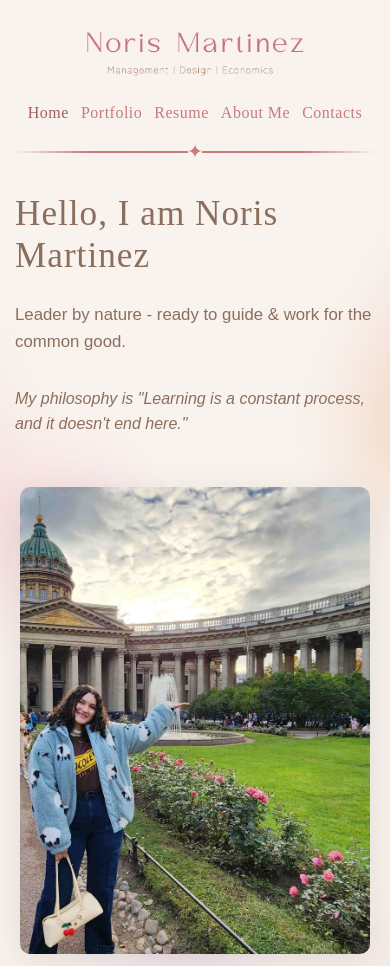
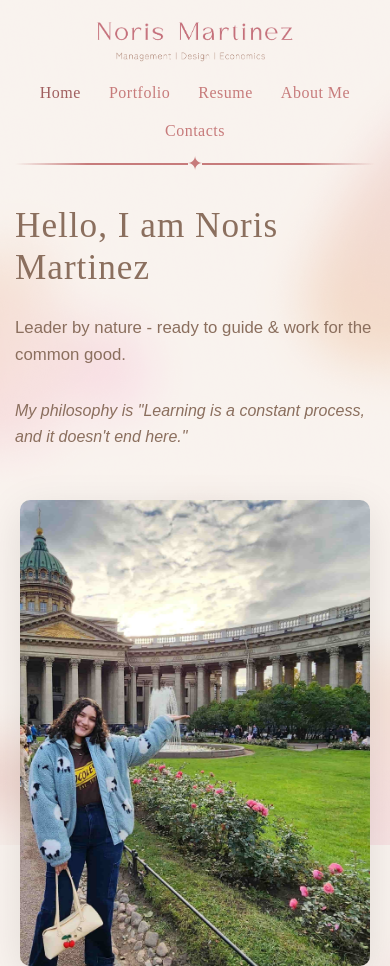
Before and after one commit to Nor-Martin/Portfolio, a plain HTML site: page index.html in a window 390 px wide. Shown: the top 966 px of the page. Drawn offline with Linux system fonts and the light colour scheme; a web font is replaced by a local one.

Commit message:
Update index.html

```diff
--- a/index.html
+++ b/index.html
@@ -401,7 +401,7 @@
             left: 0;
             right: 0;
             padding: 30px;
-            background: linear-gradient(to top, rgba(139, 111, 94, 0.95) 0%, transparent 100%);
+            background: linear-gradient(to top, rgba(196, 159, 137, 0.625) 0%, transparent 100%);
             transform: translateY(100%);
             transition: transform 0.4s;
         }
@@ -1129,17 +1129,17 @@
         @media (max-width: 768px) {
             body {
                 background-image: url('fondocel.png');
-                background-attachment: scroll;
+                background-attachment: fixed;
             }
 
             .container {
-                padding: 0 20px;
+                padding: 0 15px;
             }
 
             header {
                 flex-direction: column;
-                gap: 20px;
-                padding: 30px 0 15px;
+                gap: 15px;
+                padding: 20px 0 10px;
             }
 
             .logo-desktop {
@@ -1151,17 +1151,23 @@
             }
 
             .logo img {
-                height: 50px;
+                height: 45px;
             }
 
             nav ul {
                 flex-wrap: wrap;
                 justify-content: center;
-                gap: 15px;
+                gap: 10px 20px;
+                width: 100%;
+            }
+
+            nav li {
+                flex: 0 0 auto;
             }
 
             nav a {
-                font-size: 1.1rem;
+                font-size: 1rem;
+                padding: 5px 8px;
             }
 
             .dropdown-menu {
```
